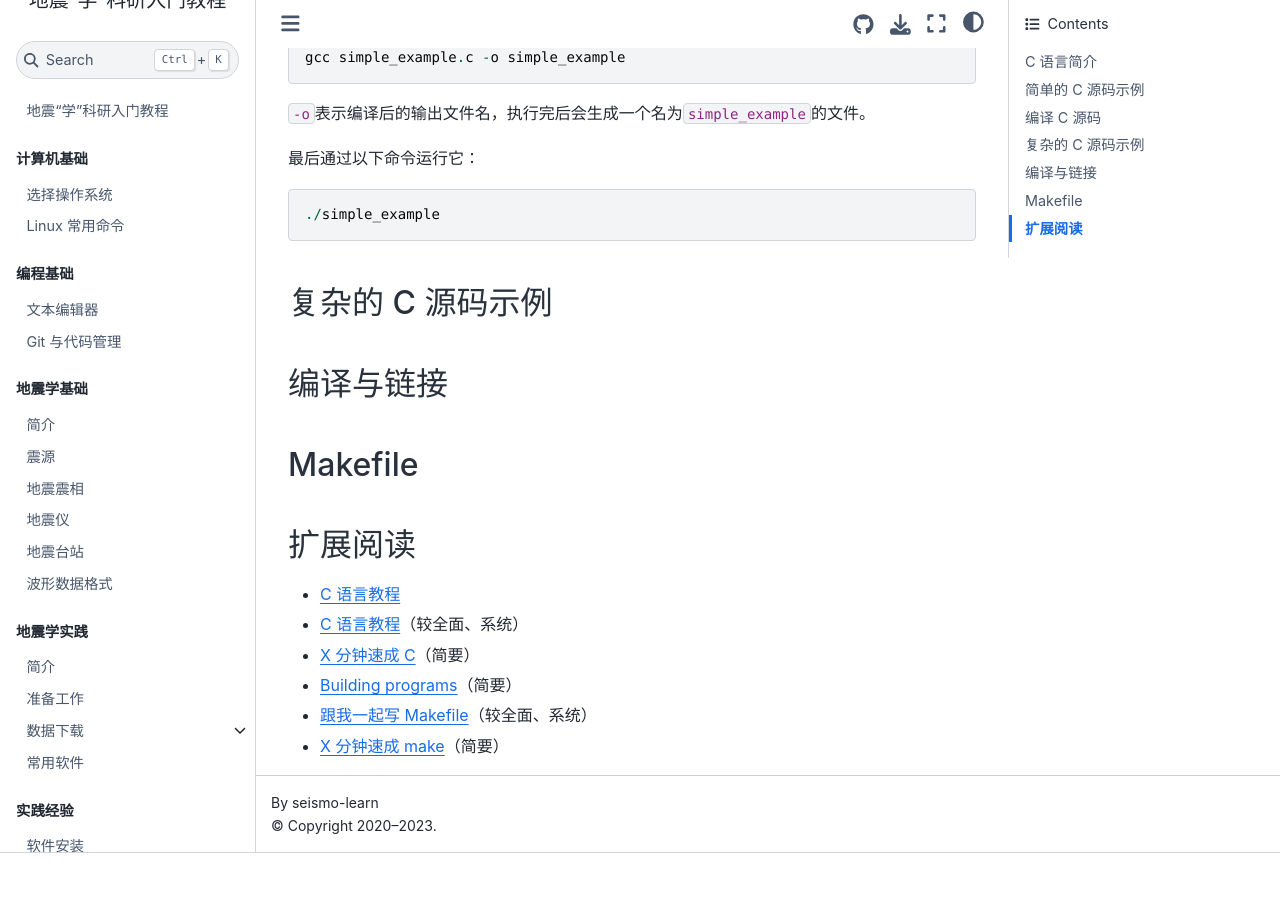
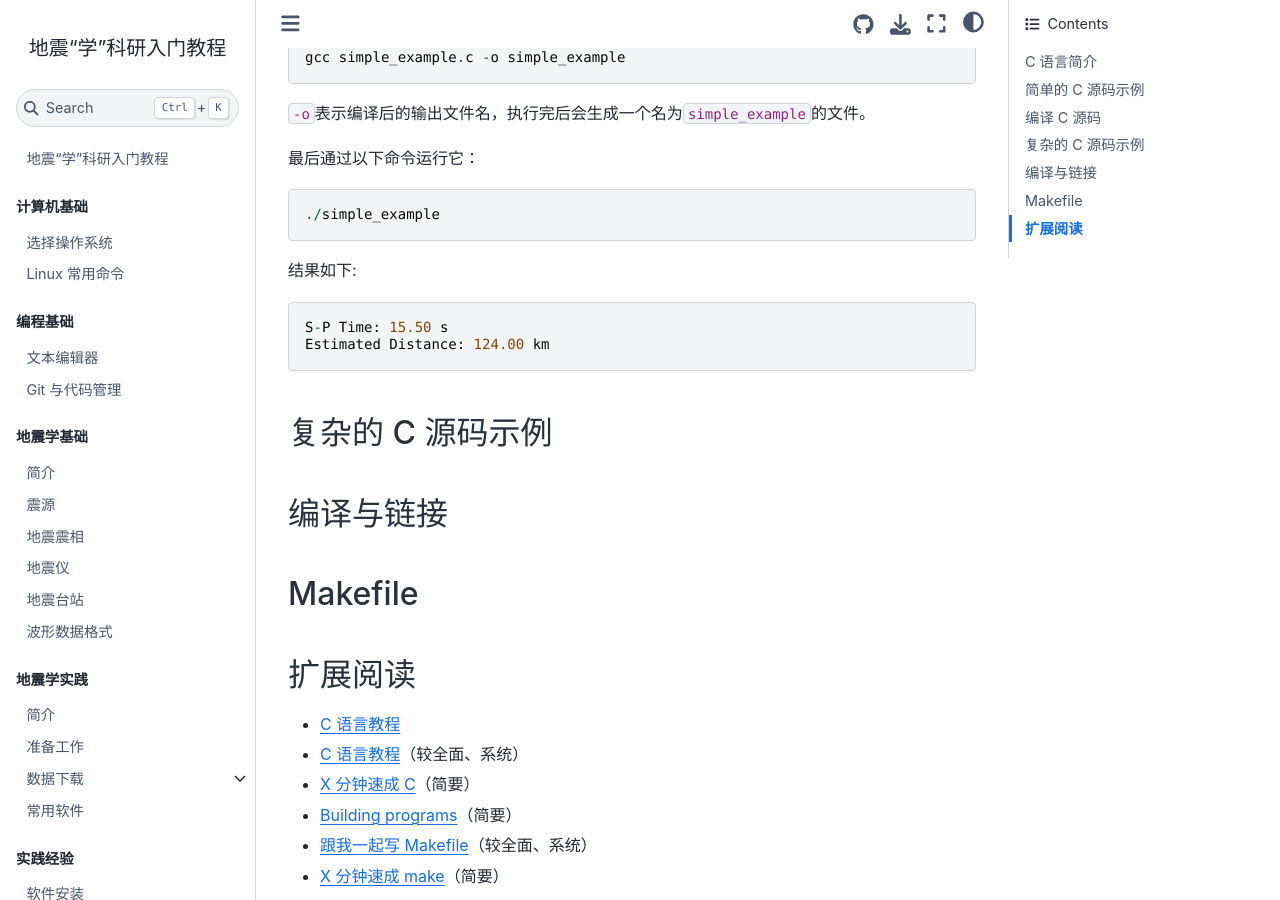
Before and after one commit to seismo-learn/seismology101, a Jupyter Book: the page built from source/programming/c.md, in a window 1280 px wide and 900 px high, scrolled down 2128 px. Built offline with Jupyter Book 1.0.4 settings and Sphinx 7.4.7 and the Sphinx Book theme 1.1.4, drawn with Linux system fonts in a browser that asks for light colours; pages that are not in the unit, such as notebooks, are missing from menus; before the commit the page ends 2981 px from its top, so only the background shows below that.

Commit message:
git commit -m "add code results"

````diff
--- a/source/programming/c.md
+++ b/source/programming/c.md
@@ -99,6 +99,13 @@
 ./simple_example
 ```
 
+结果如下:
+
+```
+S-P Time: 15.50 s
+Estimated Distance: 124.00 km
+```
+
 ## 复杂的 C 源码示例
 
 ## 编译与链接
````
